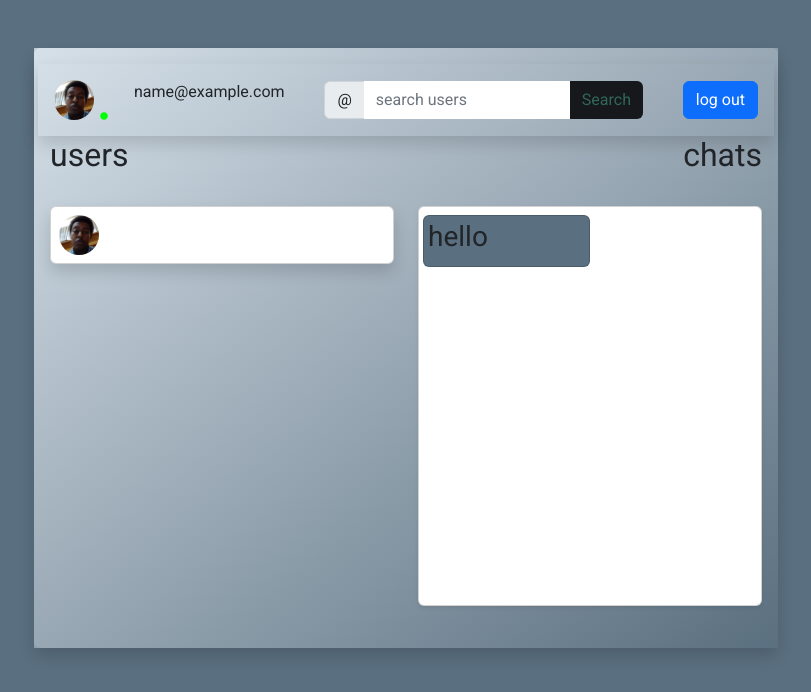
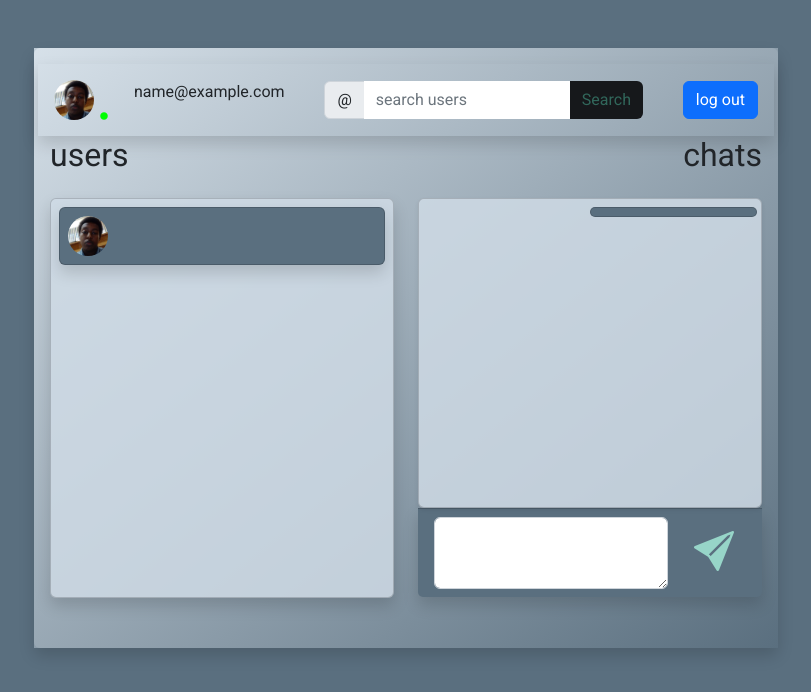
Before and after one commit to faunfunc/chatapp, a PHP site: page /chat.php in a window 1280 px wide. Shown: the top 692 px of the page, without its empty margins (234-1045 px from the left). Run offline with PHP 8.4, Linux system fonts and the light colour scheme; the visitor is signed in with stand-in values (Sample User, id 1); data that the repository does not hold is empty.

Commit message:
added send text logic and messages table

```diff
--- a/assets/css/custom.css
+++ b/assets/css/custom.css
@@ -110,4 +110,27 @@ body {
 
 .chat-box {
     background: var(--BGCOLOR2);
+    justify-content: flex-end;
 }
+
+.user-card-container,
+.chat-card-container {
+    background-color: var(--BGCOLOR1);
+}
+
+.users-card {
+    background: var(--BGCOLOR2);
+}
+
+.users-card-container::-webkit-scrollbar {
+    width: 0;
+    background: transparent;
+}
+
+.bi-send-fill {
+    color: var(--FGCOLOR4);
+}
+
+.card-footer {
+    background-color: var(--BGCOLOR2);
+}
--- a/chat.php
+++ b/chat.php
@@ -1,5 +1,7 @@
 <?php
-    session_start();
+    // session_start();
+    include('includes/dbh.inc.php');
+    include('includes/send.inc.php');
 
     // if(session_unset()){
     //     header('location: index.php');
@@ -17,6 +19,20 @@
     <link rel="stylesheet" href="https://cdn.jsdelivr.net/npm/bootstrap-icons@1.10.5/font/bootstrap-icons.css">
     <link rel="stylesheet" href="./assets/css/custom.css">
     <title>Convo</title>
+
+    <style>
+        .user-card-container {
+            height: 400px;
+            overflow: auto;
+            scrollbar-width: thin;
+        }
+        .chat-card-container {
+            height: 310px;
+            overflow: auto;
+            scrollbar-width: thin;
+        }
+    </style>
+
 </head>
 <body>
 
@@ -53,19 +69,36 @@
                             <h2>users</h2>
                             <h2>chats</h2>
                         </div>
+                        <!-- users -->
                         <div class="col-md-6">
-                            <div class="card shadow mt-4">
-                                <div class="pfp-and-status p-2">
-                                    <img src="./assets/images/avatars/avatar1.jpg" style="width: 40px;" class="rounded-pill pfp" alt="pfp">
+                            <div class="card shadow mt-3 mb-2 user-card-container p-2">
+                                <div class="card users-card shadow mb-1">
+                                    <div class="pfp-and-status p-2">
+                                        <img src="./assets/images/avatars/avatar1.jpg" style="width: 40px;" class="rounded-pill pfp" alt="pfp">
+                                    </div>
+                                </div>
+
+                            </div>
+                        </div>
+                        <!-- chats -->
+                        <div class="col-md-6">
+                            <div class="card shadow-sm mt-3 p-1 chat-card-container">
+                                <div class="card chat-box ms-auto text-start w-50 mt-1 mb-1 p-1">
+                                    <!-- <p>hello</p> -->
+                                    <?php
+                                        while($row = mysqli_fetch_assoc($result)){
+                                            echo "<p>". $row['message'] ."</p>";
+                                        }
+                                    ?>
                                 </div>
                             </div>
-                        </div>
-                        <div class="col-md-6">
-                            <div class="card shadow-sm mt-4 p-1" style="height: 50vh">
-                                <div class="card chat-box w-50 mt-1 mb-1 p-1">
-                                    <h3>hello</h3>
-                                </div>
+                            <div class="card-footer shadow">
+                                <form action="includes/send.inc.php" method="post" class="d-flex justify-content-between">
+                                    <textarea name="text" rows="2" class="form-control w-75"></textarea>
+                                    <button class="btn border-0" name="text-send"><i class="bi bi-send-fill"></i></button>
+                                </form>
                             </div>
+
                         </div>
                     </div>
                 </div>
--- a/includes/functions.inc.php
+++ b/includes/functions.inc.php
@@ -132,6 +132,7 @@
         elseif($checkPwd === true){
             session_start();
             $_SESSION['email'] = $EmailExists['email'];
+            $_SESSION['email'] = $EmailExists['id'];
             header('location: ../chat.php');
             exit();
         }
```
Also changed, not shown: includes/send.inc.php (added, +67 -0 lines).
